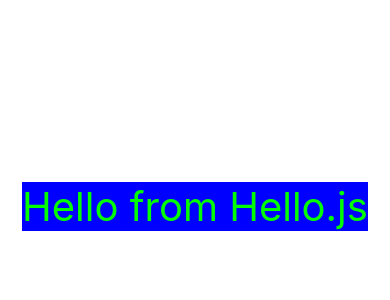
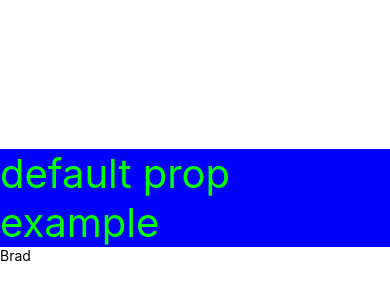
Before and after one commit to crazyceelo/reactNativeTest, a React Native app: screen / in a window 390 px wide. Shown: the part 216-516 px from the top of the page. Built offline with nearby package versions, Linux system fonts and the light colour scheme.

Commit message:
helo world component done

```diff
--- a/components/Hello.js
+++ b/components/Hello.js
@@ -2,11 +2,26 @@ import React, { Component } from "react";
 import { Text, View, StyleSheet } from "react-native";
 
 class Hello extends Component {
+  constructor(props) {
+    super(props);
+    this.state = {
+      name: "Brad",
+      showName: true,
+      message: this.props.message
+    };
+  }
+
+  static defaultProps = {
+    message: "default prop example"
+  };
+
   render() {
-    console.log("test");
+    let name = this.state.showName ? this.state.name : "no name";
+
     return (
       <View>
-        <Text style={styles.hello}>Hello from Hello.js</Text>
+        <Text style={styles.hello}>{this.state.message}</Text>
+        <Text>{name}</Text>
       </View>
     );
   }
```
